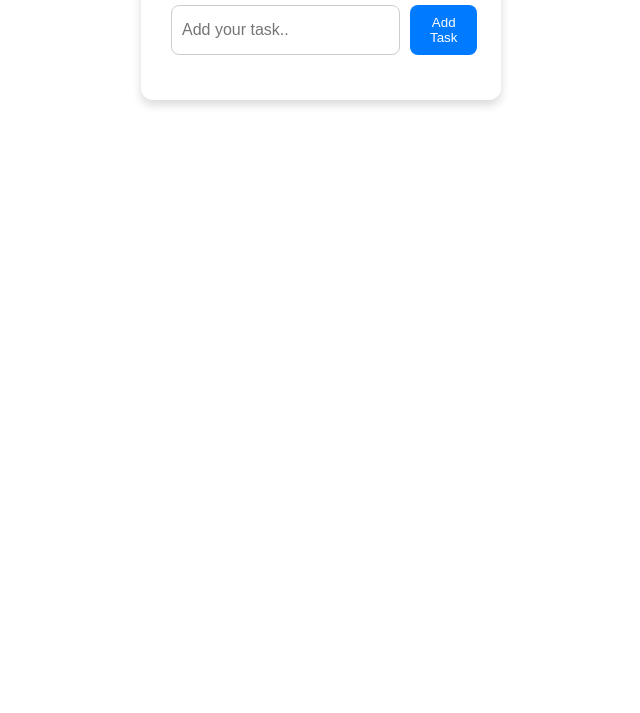
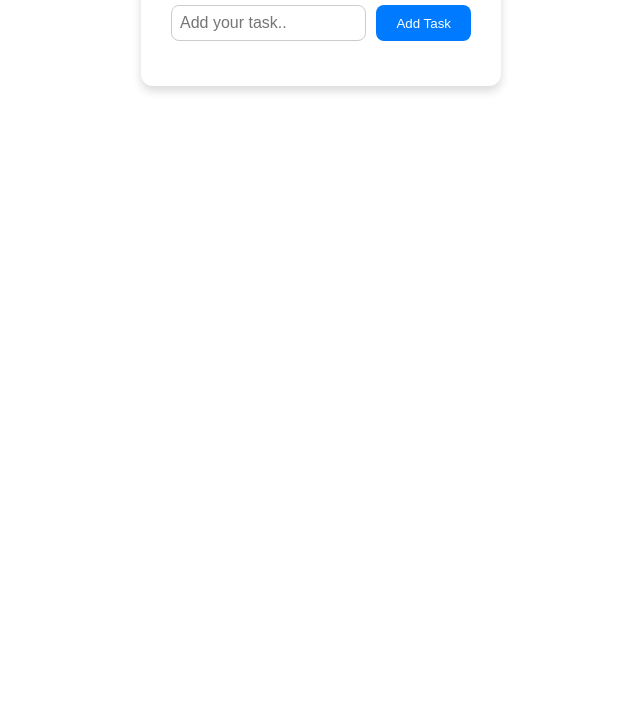
Before and after one commit to fahadsirkazi2006/To-DO-list, a plain HTML site: page index.html in a window 1280 px wide. Shown: the part 87-800 px from the top of the page, without its empty margins (319-959 px from the left). Drawn offline with Linux system fonts and the light colour scheme.

Commit message:
ux bug fix

```diff
--- a/style.css
+++ b/style.css
@@ -40,8 +40,10 @@ h1{
 input[type="text"]{
     font-size: 16px;
     flex: 1;
-    padding: 10px;
+    padding: 0.5rem;
     border-radius: 8px;
+    width: 100%;
+    box-sizing: border-box;
     border: 1px solid #ccc;
 }
 
```
